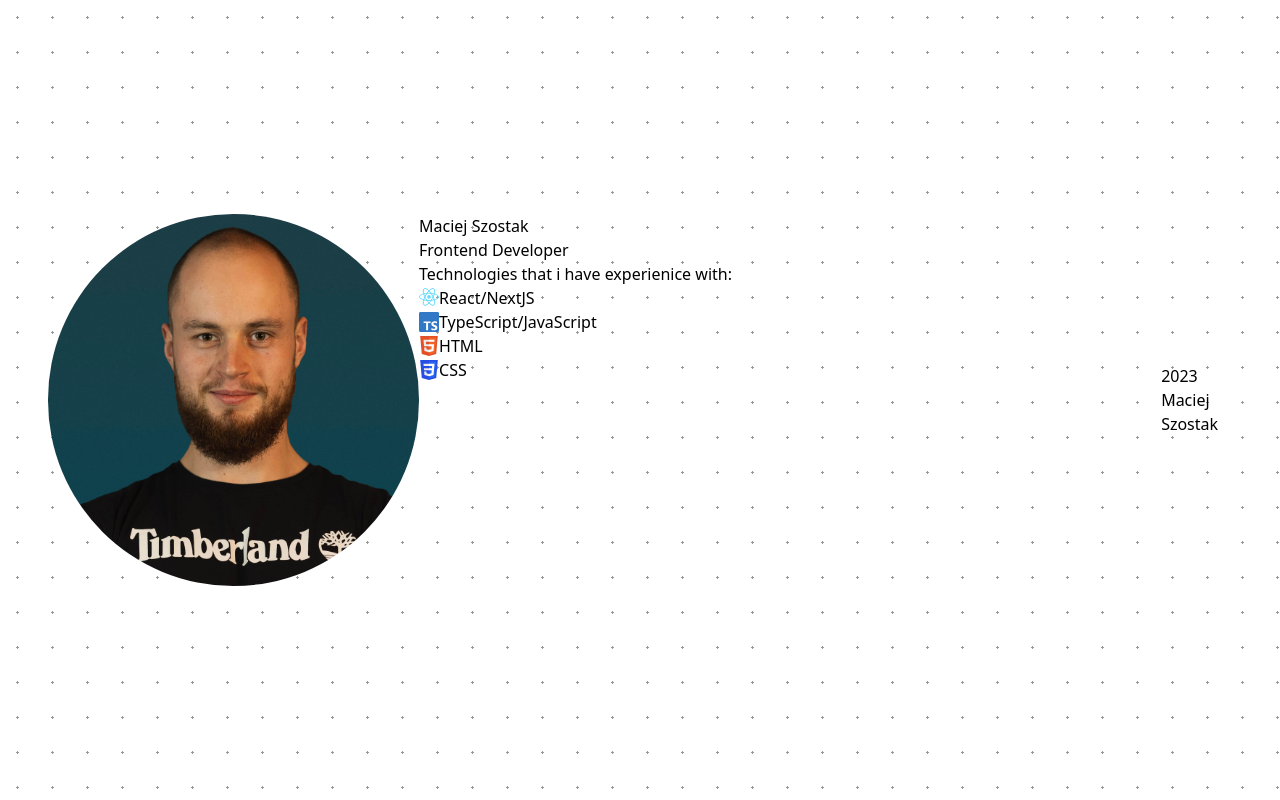
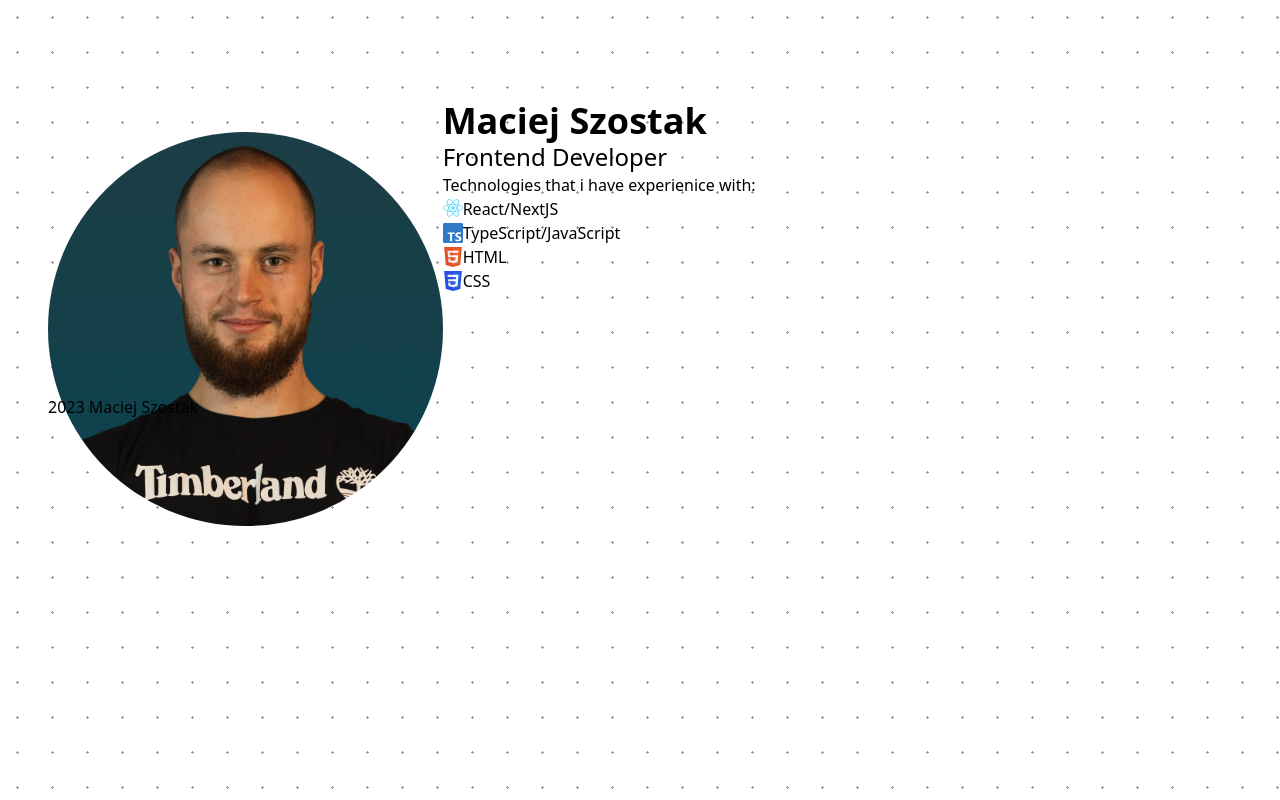
Before and after one commit to MSzostaq/BusinessCard, a Next.js app: page / in a window 1280 px wide. Built offline with nearby package versions, Linux system fonts and the light colour scheme.

Commit message:
WiP Content layout

```diff
--- a/src/app/page.tsx
+++ b/src/app/page.tsx
@@ -5,9 +5,10 @@ export default function Home() {
   return (
     <>
       <title>Frontend Developer - Maciej Szostak</title>
-      <main className="flex items-center justify-center h-screen p-12">
-        <div className="flex ">
-          <div className="rounded-xl w-1/3 h-1/2">
+      <main className="px-12 h-screen">
+        <div className="flex flex-col h-full w-full">
+          <div className="flex w-full items-center ">
+            <div className="w-1/3 h-1/3">
               <Image
                 src={'/avatar.jpeg'}
                 alt="avatar"
@@ -19,8 +20,8 @@ export default function Home() {
             </div>
             <div className="">
               <div>
-              <h1>Maciej Szostak</h1>
-              <p>Frontend Developer</p>
+                <h1 className="font-bold text-4xl">Maciej Szostak</h1>
+                <h2 className="text-2xl font-medium">Frontend Developer</h2>
               </div>
               <div>
                 <p>Technologies that i have experienice with:</p>
@@ -46,6 +47,7 @@ export default function Home() {
           <div>
             <p>2023 Maciej Szostak</p>
           </div>
+        </div>
       </main>
     </>
   )
```
Lines whose indentation alone changed are shown as unchanged.
